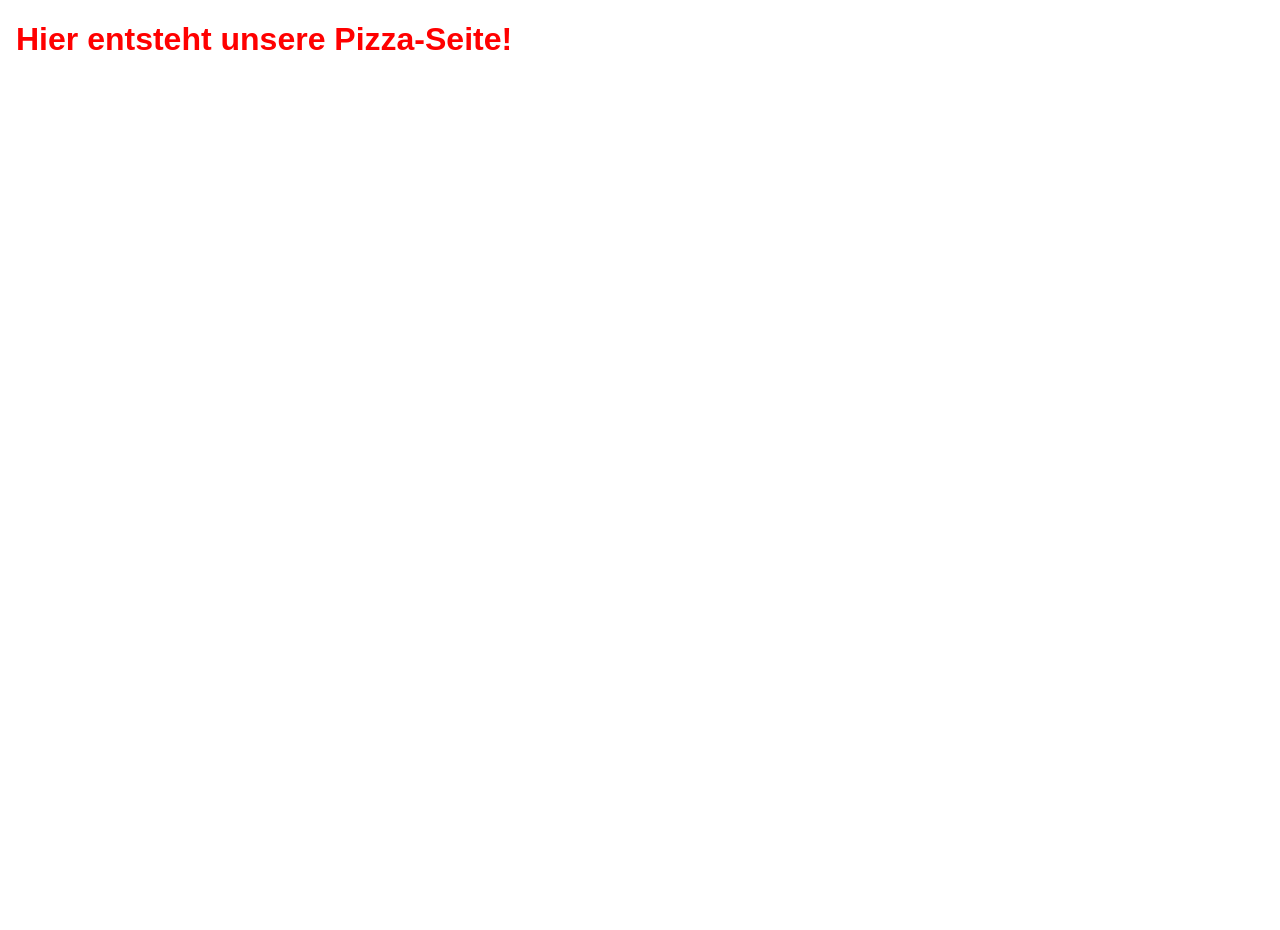
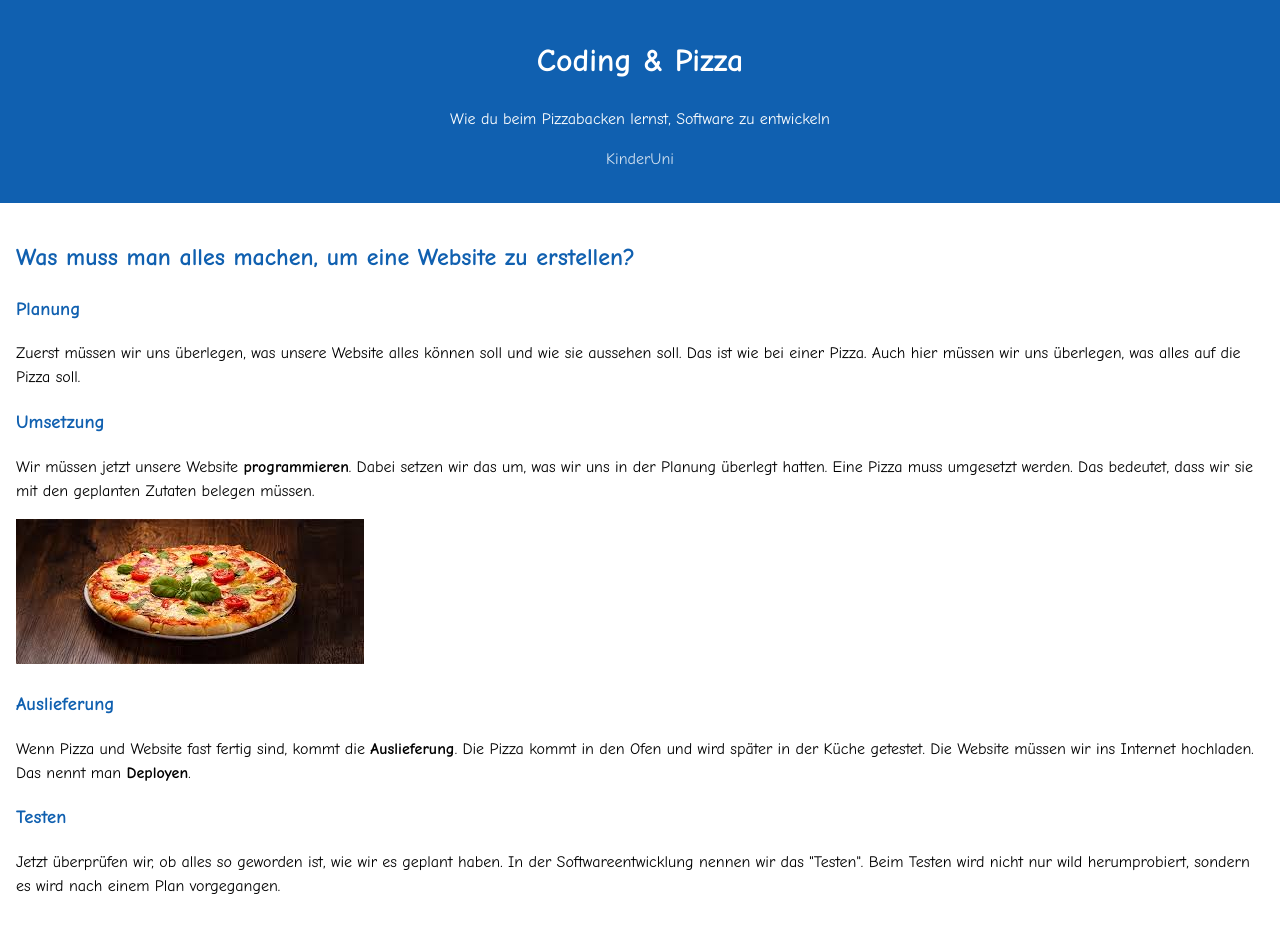
Before and after one commit to raphael-dumhart/sqa-pizza, a website: page src/index.html in a window 1280 px wide. Before the commit the page ends 800 px from the top, so only its background shows below. Drawn offline with Linux system fonts and the light colour scheme.

Commit message:
Implementation.

```diff
--- a/src/index.html
+++ b/src/index.html
@@ -11,20 +11,67 @@
     <link rel="icon" type="image/x-icon" href="favicon.ico">
     <style>
         :root {
-            --primary: red;
+            --primary: #1060b0;
+            --light: #cfdfef;
+            --dark: #062646;
         }
 
         body {
-            margin: 1rem;
-            font-family: Arial;
+            margin: 0;
+            padding: 0;
+            font-family: 'Comic Sans MS', sans-serif;
+            line-height: 1.5;
         }
 
-        h1 {
+        #title {
+            background: var(--primary);
+            padding: 1rem;
+            color: white;
+            text-align: center;
+        }
+
+        #title a {
+            color: var(--light);
+            text-decoration: none;
+        }
+
+        #title a:hover {
+            color: white;
+            text-decoration: underline;
+        }
+
+        #content {
+            padding: 1rem;
+        }
+
+        #content h2,
+        #content h3 {
             color: var(--primary);
         }
     </style>
 </head>
 <body>
-    <h1>Hier entsteht unsere Pizza-Seite!</h1>
+    <div id="title">
+        <h1>Coding & Pizza</h1>
+        <p>Wie du beim Pizzabacken lernst, Software zu entwickeln</p>
+        <p><a href="https://anmeldung.kinderuni-ooe.at/course/detail/2360">KinderUni</a></p>
+    </div>
+    <div id="content">
+        <h2>Was muss man alles machen, um eine Website zu erstellen?</h2>
+
+        <h3>Planung</h3>
+        <p>Zuerst müssen wir uns überlegen, was unsere Website alles können soll und wie sie aussehen soll. Das ist wie bei einer Pizza. Auch hier müssen wir uns überlegen, was alles auf die Pizza soll.</p>
+
+        <h3>Umsetzung</h3>
+        <p>Wir müssen jetzt unsere Website <b>programmieren</b>. Dabei setzen wir das um, was wir uns in der Planung überlegt hatten. Eine Pizza muss umgesetzt werden. Das bedeutet, dass wir sie mit den geplanten Zutaten belegen müssen.</p>
+
+        <img src="pizza.jpg" alt="Eine Pizza" />
+
+        <h3>Auslieferung</h3>
+        <p>Wenn Pizza und Website fast fertig sind, kommt die <b>Auslieferung</b>. Die Pizza kommt in den Ofen und wird später in der Küche getestet. Die Website müssen wir ins Internet hochladen. Das nennt man <b>Deployen</b>.</p>
+
+        <h3>Testen</h3>
+        <p>Jetzt überprüfen wir, ob alles so geworden ist, wie wir es geplant haben. In der Softwareentwicklung nennen wir das "Testen". Beim Testen wird nicht nur wild herumprobiert, sondern es wird nach einem Plan vorgegangen.</p>
+    </div>
 </body>
 </html>
```
Also changed, not shown: src/pizza.jpg (added).
